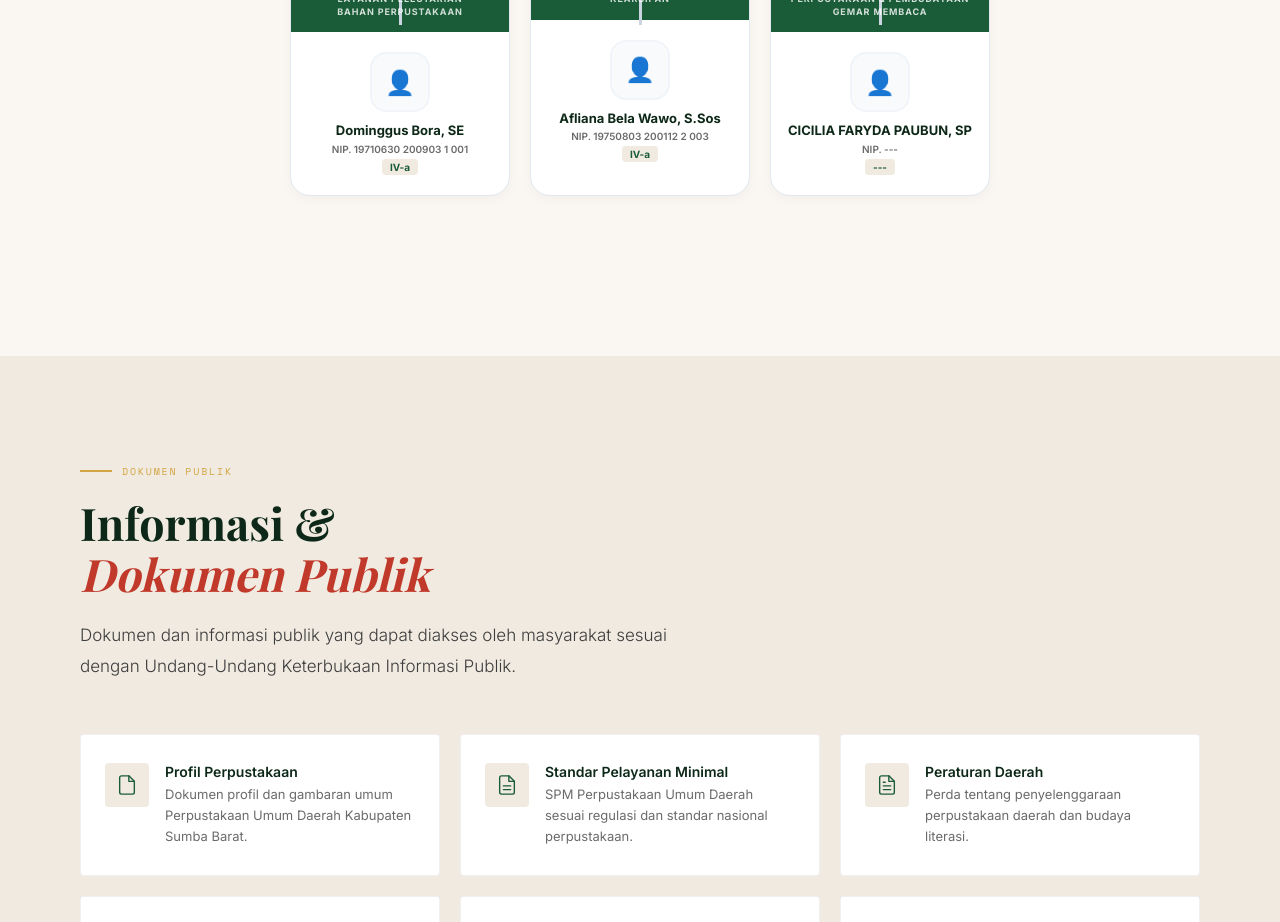
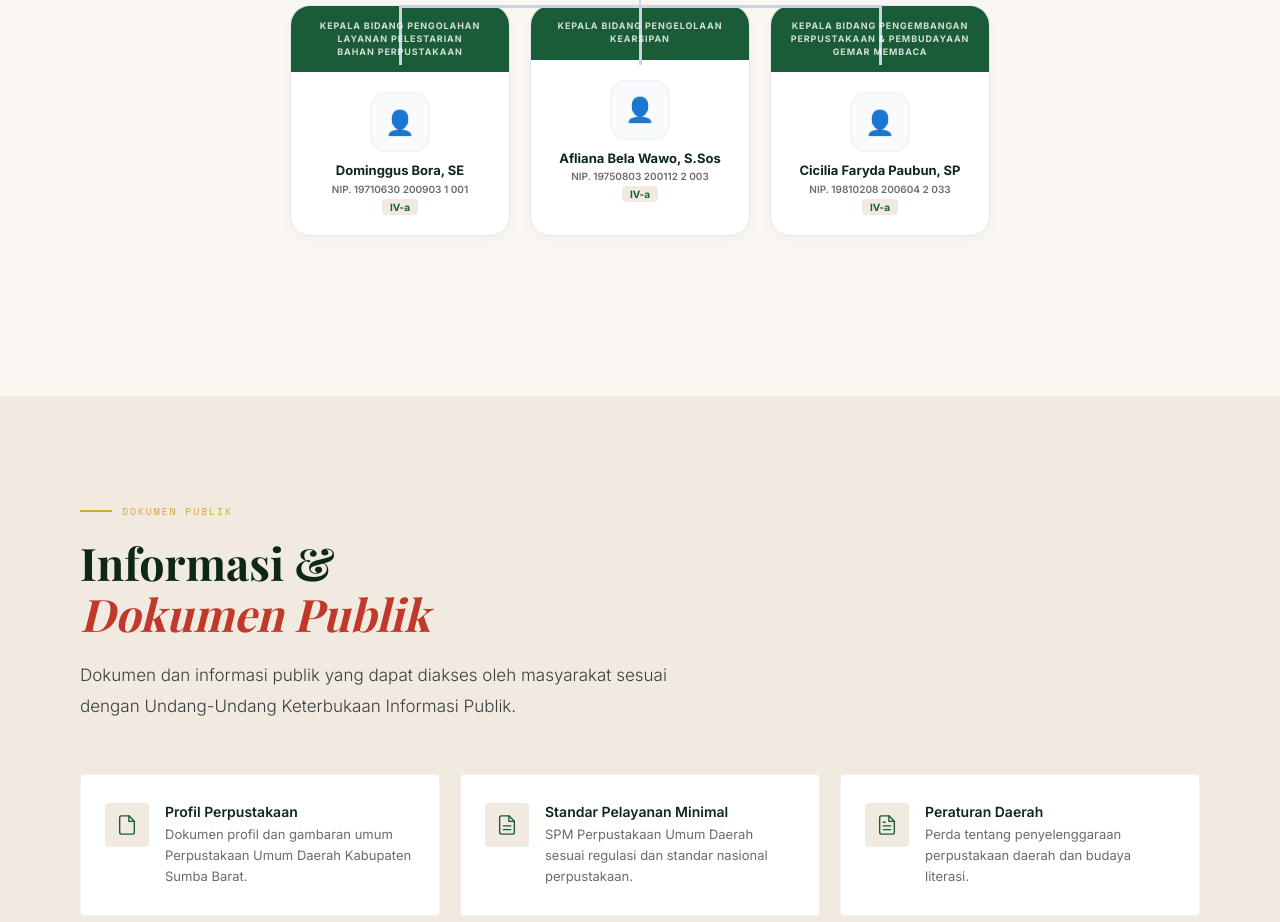
Before and after one commit to hudsonjhonson9-arch/perpustakaandaerahsumbabarat, a React (Vite) app: page / in a window 1280 px wide. Shown: the part 5200-6122 px from the top of the page. Built offline with nearby package versions, Linux system fonts and the light colour scheme; a web font is replaced by a local one.

Commit message:
Increase bidang card downward spacing

```diff
--- a/src/App.jsx
+++ b/src/App.jsx
@@ -608,7 +608,7 @@ const ORG = {
   bidang:[
     { title:"KEPALA BIDANG PENGOLAHAN\nLAYANAN PELESTARIAN\nBAHAN PERPUSTAKAAN", name:"Dominggus Bora, SE", nip:"19710630 200903 1 001", gol:"IV-a" },
     { title:"KEPALA BIDANG PENGELOLAAN\nKEARSIPAN", name:"Afliana Bela Wawo, S.Sos", nip:"19750803 200112 2 003", gol:"IV-a" },
-    { title:"KEPALA BIDANG PENGEMBANGAN\nPERPUSTAKAAN & PEMBUDAYAAN\nGEMAR MEMBACA", name:"CICILIA FARYDA PAUBUN, SP", nip:"---", gol:"---" },
+    { title:"KEPALA BIDANG PENGEMBANGAN\nPERPUSTAKAAN & PEMBUDAYAAN\nGEMAR MEMBACA", name:"Cicilia Faryda Paubun, SP", nip:"19810208 200604 2 033", gol:"IV-a" },
   ],
 };
 
@@ -678,7 +678,7 @@ function StrukturOrganisasiSection() {
             </div>
 
             {/* BIDANG ROW */}
-            <div className="org-line-v" style={{ background:"#cbd5e1", height:80 }} />
+            <div className="org-line-v" style={{ background:"#cbd5e1", height:120 }} />
             <div style={{ width:860, position:"relative" }}>
               <div style={{ position:"absolute", top:0, left:190, right:190, height:3, background:"#cbd5e1" }} />
               {[190, 430, 670].map(pos => (
```
Also changed, not shown: 1 other file (tests, documents, lock files or other folders).
